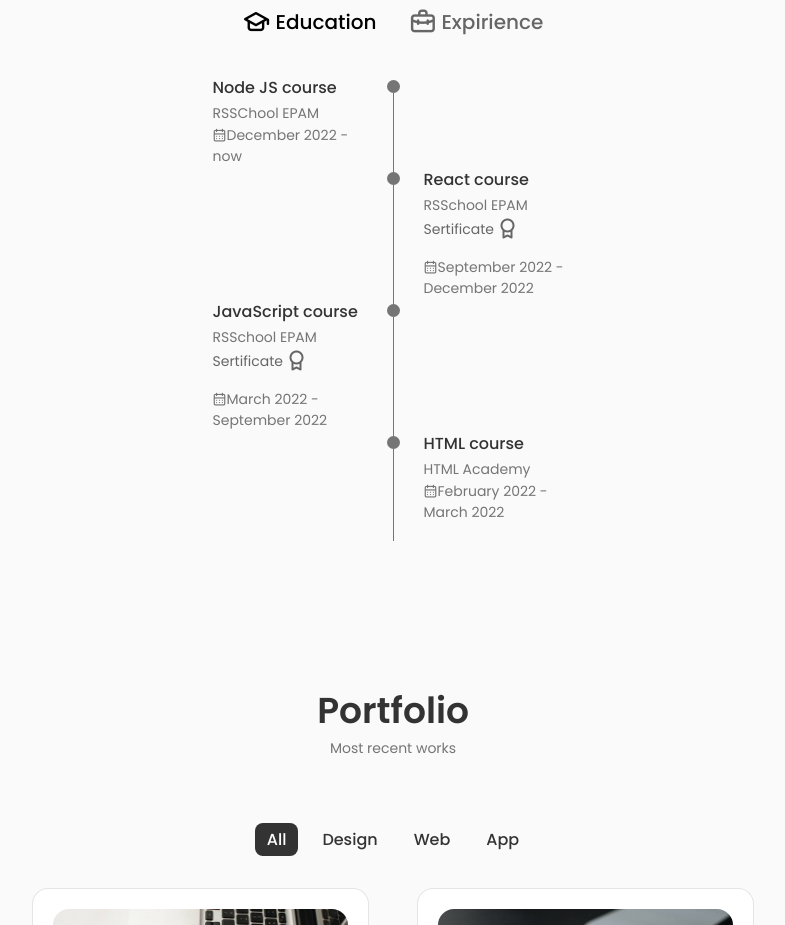
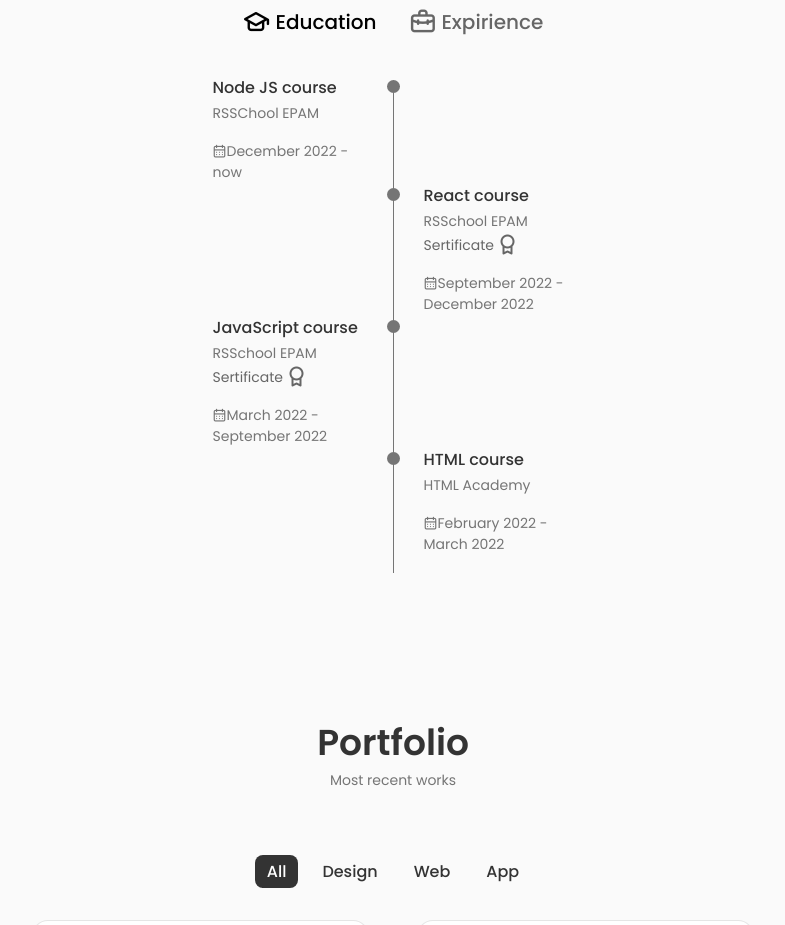
Before and after one commit to Ilyxxxaa/portfolio, a React (Create React App) app: page / in a window 1280 px wide. Shown: the part 2200-3125 px from the top of the page, without its empty margins (247-1032 px from the left). Built offline with nearby package versions, Linux system fonts and the light colour scheme.

Commit message:
fix: change margin of sertificates and squeezed photo

```diff
--- a/src/components/Qualification/qualification.css
+++ b/src/components/Qualification/qualification.css
@@ -69,7 +69,7 @@
 
 .qualification__sertificate {
   font-size: var(--small-font-size);
-  margin-bottom: var(--mb-1);
+
   cursor: pointer;
 }
 
@@ -90,6 +90,7 @@
 }
 
 .qualification__calendar {
+  margin-top: var(--mb-1);
   font-size: var(--small-font-size);
 }
 
```
Also changed, not shown: src/assets/about.jpg.
